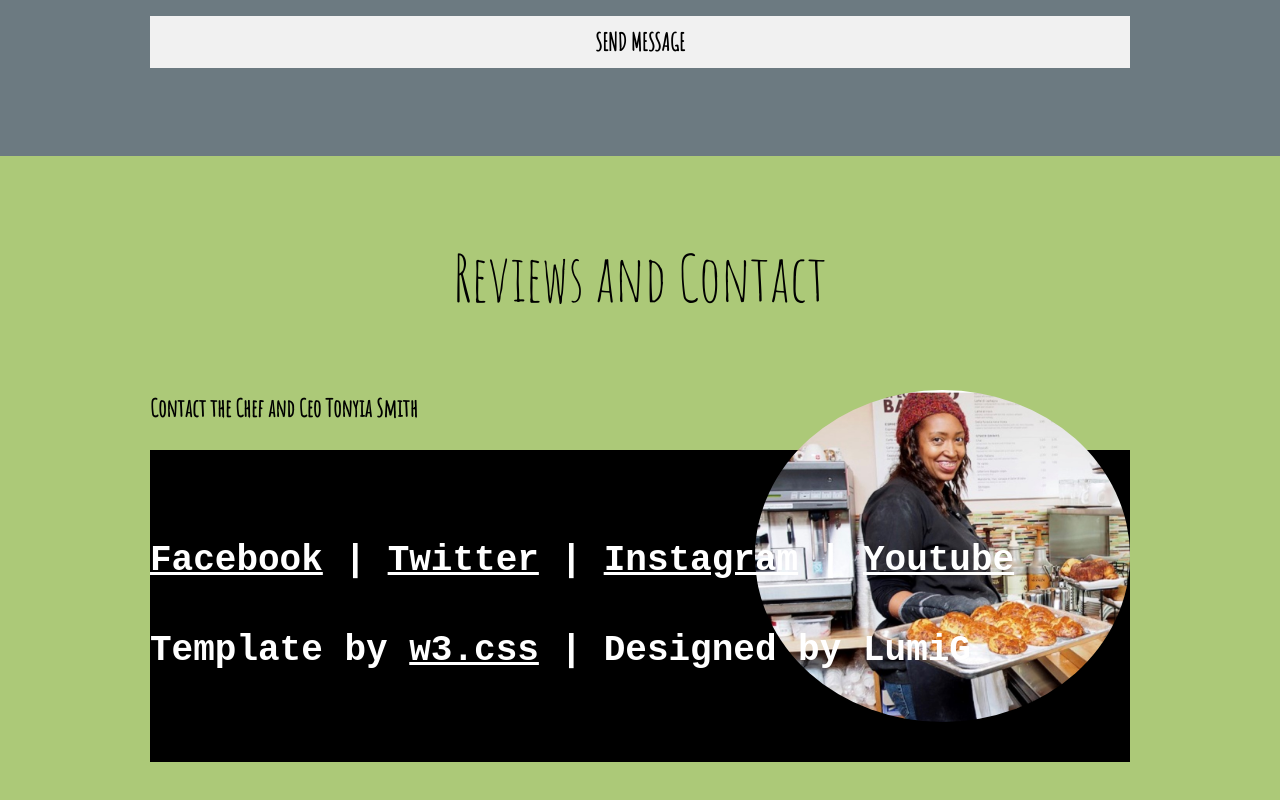
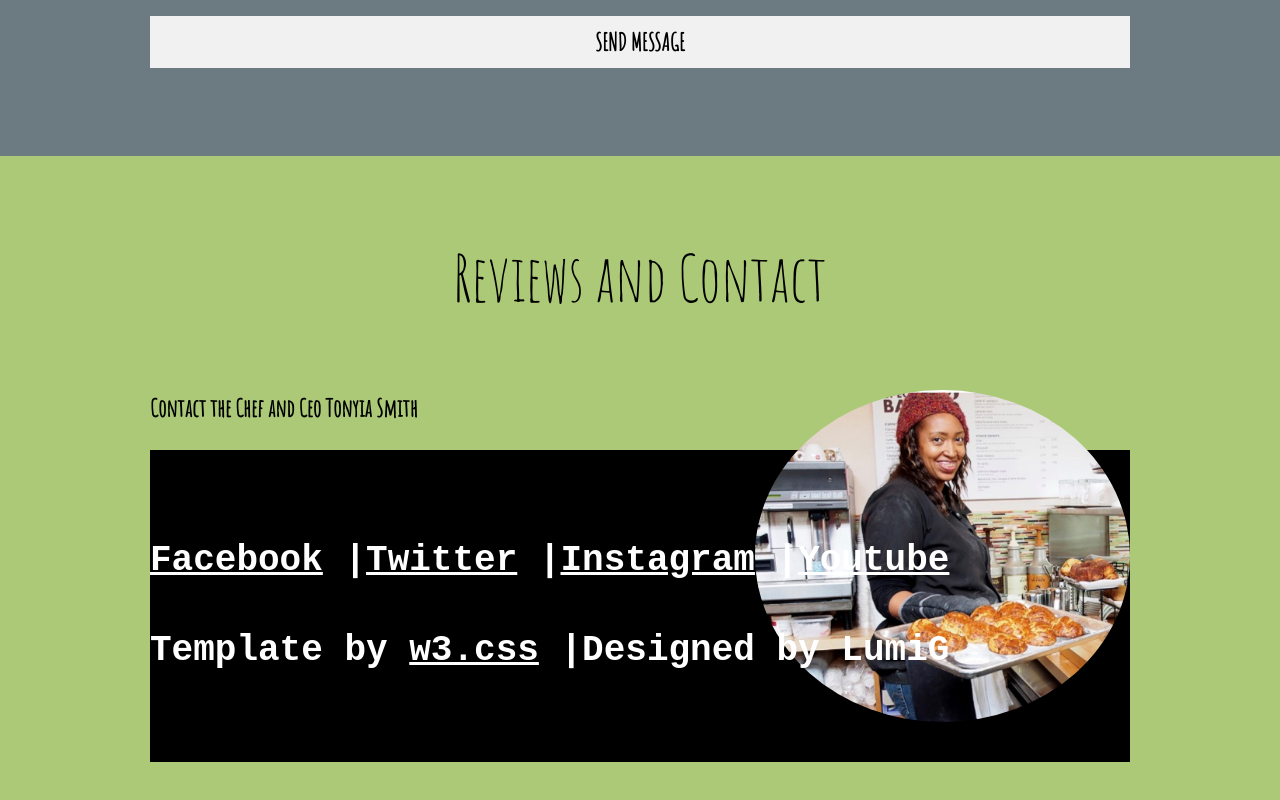
Before and after one commit to LumiGidey/silverslicetests, a plain HTML site: page index.html in a window 1280 px wide. Shown: the part 4755-5555 px from the top of the page. Drawn offline with nearby package versions, Linux system fonts and the light colour scheme.

Commit message:
Update index.html

```diff
--- a/index.html
+++ b/index.html
@@ -199,12 +199,10 @@ I think that is all for now.</p>
 </div>
 
 <!-- Footer -->
-<footer class="w3-center w3-black w3-padding-48 w3-xxlarge">
-
-	<!-- Social Media Buttons-->
-	<pre><p><a href="#" class="tooltip">Facebook</a> | <a href="#" class="tooltip">Twitter</a> | <a href="#" class="tooltip">Instagram</a> | <a href="#" class="tooltip">Youtube</a></p></pre>
- <pre><p>Template by <a href="https://www.w3schools.com/w3css/default.asp" title="w3.csstarget="_blank" class="w3-hover-text-green">w3.css</a> | Designed by LumiG</p></pre>
-</footer>
+<div><footer class="w3-center w3-black w3-padding-48 w3-xxlarge">
+<pre><p><a href="#" class="tooltip">Facebook</a> |<a href="#" class="tooltip">Twitter</a> |<a href="#" class="tooltip">Instagram</a> |<a href="#" class="tooltip">Youtube</a></p></pre>
+ <pre><p>Template by <a href="https://www.w3schools.com/w3css/default.asp" title="w3.csstarget="_blank" class="w3-hover-text-green">w3.css</a> |Designed by LumiG</p></pre>
+</footer></div>
 
 <script>
 // Tabbed Menu
```
